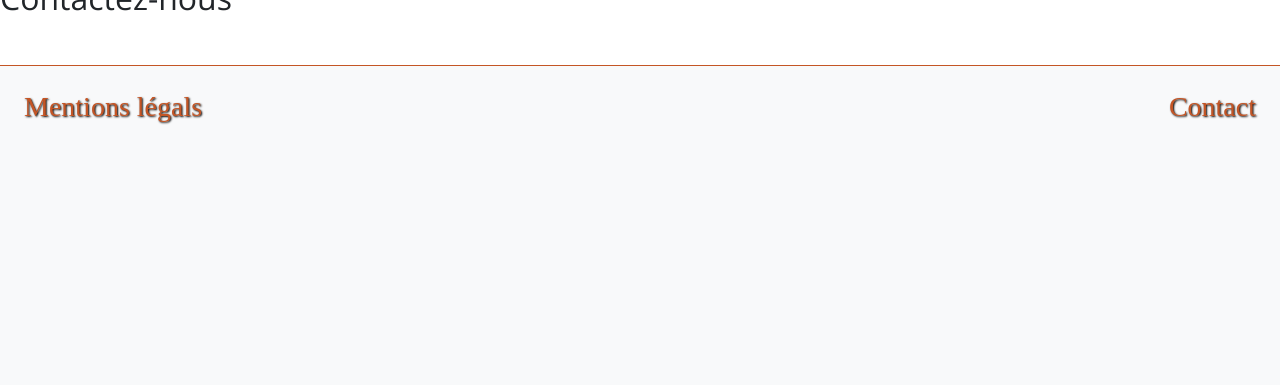
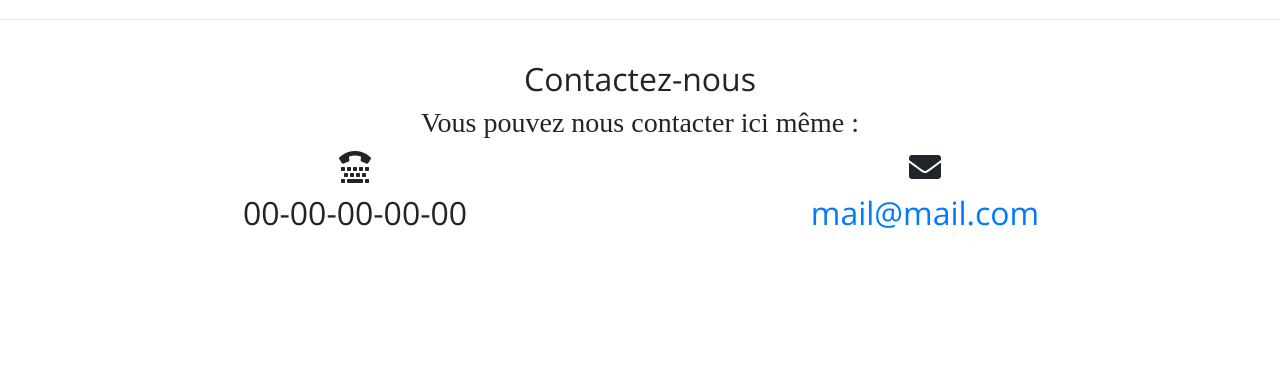
Before and after one commit to Wanbli83470/P8_ESTIVAL_THOMAS, a Django app: page /accueil in a window 1280 px wide. Shown: the part 1307-1692 px from the top of the page. Before the commit the page ends 1431 px from the top, so only its background shows below. Run offline with Django 3.2, Linux system fonts and the light colour scheme; some libraries are stand-ins or nearby versions; some web fonts are replaced.

Commit message:
Travail front-end de la page d'accueil : Section contact (3/3)

```diff
--- a/Pur_Beurre/P8/templates/P8/base.html
+++ b/Pur_Beurre/P8/templates/P8/base.html
@@ -15,7 +15,7 @@
     <link rel="stylesheet" type="text/css" href="{% static 'P8/style.css' %}">
     <script type="text/javascript" src="{% static 'P8/script.js' %}"></script>
     <title>{% block title%}
-            Dawa
+            Base.html
            {% endblock title%}</title>
 </head>
 <body>
@@ -116,10 +116,10 @@
 {% block content %}
 
 {% endblock content %}
-
+<br><br><br><br><br><br>
      <!-- Zone footer -->
 
-<footer class="">
+<footer class="fixed-bottom">
 
   <div class="row mt-5 p-4 bg-light text-muted border-top border-{{ var_color }}">
     <div class="col-6">
--- a/Pur_Beurre/P8/templates/P8/home.html
+++ b/Pur_Beurre/P8/templates/P8/home.html
@@ -10,21 +10,31 @@
 
 <!--Partie 1 : Zone de recherche/image central-->
 
+<!--Graphic zone/pictures-->
+
 <div class="border-bottom border-{{ var_color }}" style="background: center/cover url(https://images.unsplash.com/photo-1475585925456-280a1963b39f?ixlib=rb-1.2.1&ixid=eyJhcHBfaWQiOjEyMDd9&auto=format&fit=crop&w=2093&q=80);">
     <h1 style="text-shadow: 1px 1px 2px black;" class="p-5 text-center text-white">Du gras oui mais de qualité !</h1>
     <h2 style="text-shadow: 1px 1px 2px black;" class="text-center text-white">Trouver un produit de substitution pour ceux que vous consommez tous les jours</h2>
-    <br>
+    <br><br>
+
+<!--Search field-->
 
 <div class="container w-50 border border-danger">
     <div class="input-group">
         <input type="text" class="form-control" placeholder="Search for...">
           <span class="input-group-btn">
+              <a href="#">
             <button class="btn btn-{{ var_color }}" type="button"><i class="fa fa-search fa-fw"></i> Chercher ! (: </button>
+              </a>
           </span>
     </div>
-</div> <hr>
-    <br>    <br>    <br>
 </div>
+
+<hr>
+
+</div>
+
+<br><br>
 
 <!--Partie 2 : Histoire de Colette et Remy-->
 
@@ -57,7 +67,7 @@
     <div class="row align-items-center">
 
         <!-- Image Colette -->
-        <div class="col-md-6 col-sm-12">
+        <div class="col-md-6 col-sm-12 text-center">
             <img width="50%" src="{% static 'P8/images/colette.png' %}" alt="Image Colette" />
         </div>
 
@@ -68,8 +78,29 @@
 
     </div>
 </div>
+<br>
+<hr>
+<br>
+<!--Partie 4 : Contact-->
+<h2 class="text-center">Contactez-nous</h2>
+<h3 class="text-center"> Vous pouvez nous contacter ici même : </h3>
 
-<!--Partie 4 : Contact-->
-<h2>Contactez-nous</h2>
+<div class="container text-center">
+    <div class="row align-items-center">
 
+        <!-- Téléphone -->
+        <div class="col-md-6 col-sm-12 col-centered">
+            <h2><i class="fas fa-tty"></i></h2>
+            <h2> 00-00-00-00-00 </h2>
+        </div>
+
+        <!--Adresse mail-->
+
+        <div class="col-md-6 col-sm-12 col-centered">
+            <h2><i class="fas fa-envelope"></i></h2>
+            <h2> <a href="#">mail@mail.com</h2> </a>
+        </div>
+
+    </div>
+</div>
 {% endblock content %}
```
Also changed, not shown: Pur_Beurre/P8/templates/P8/results.html (+10 -0 lines).
